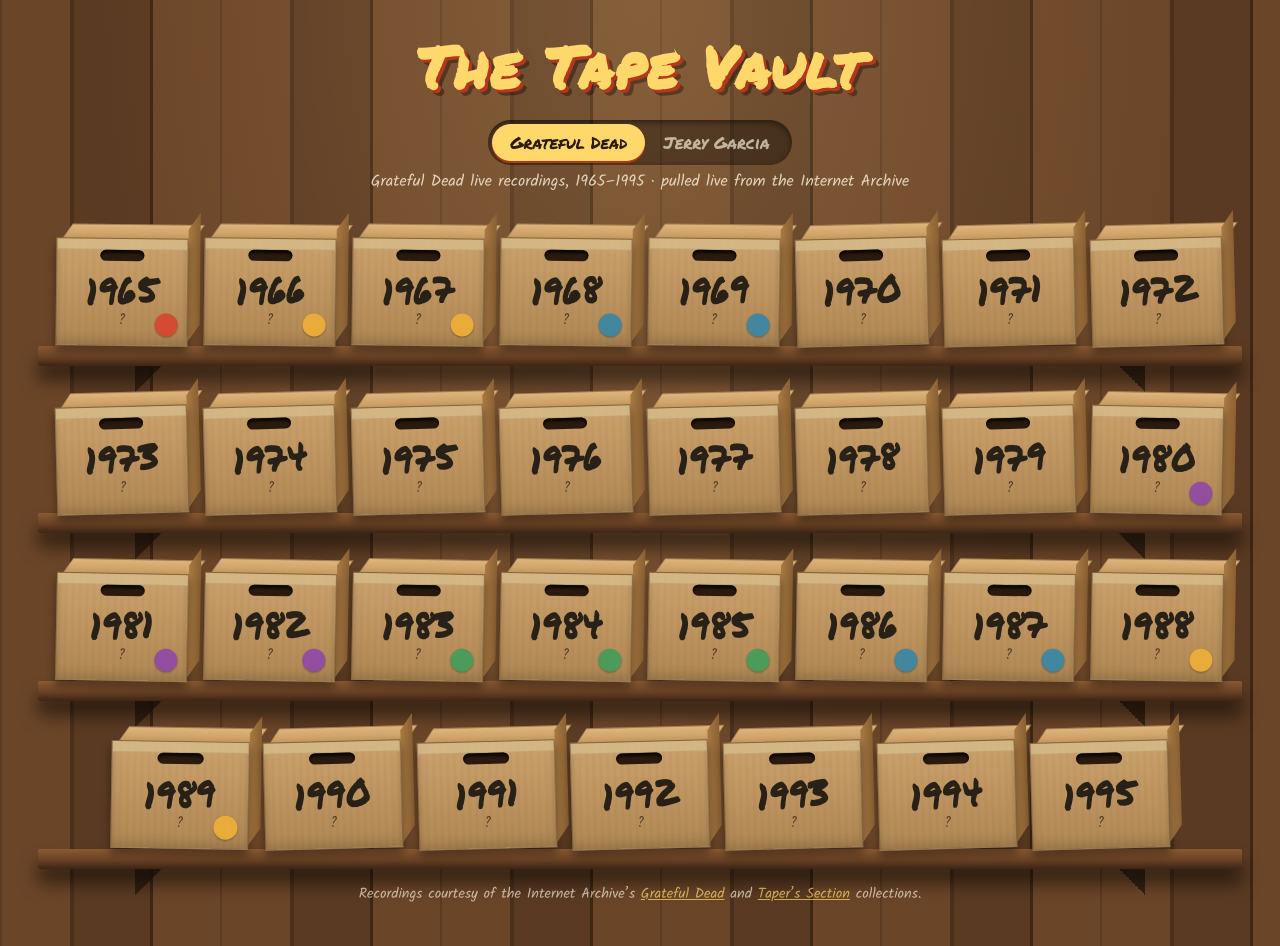
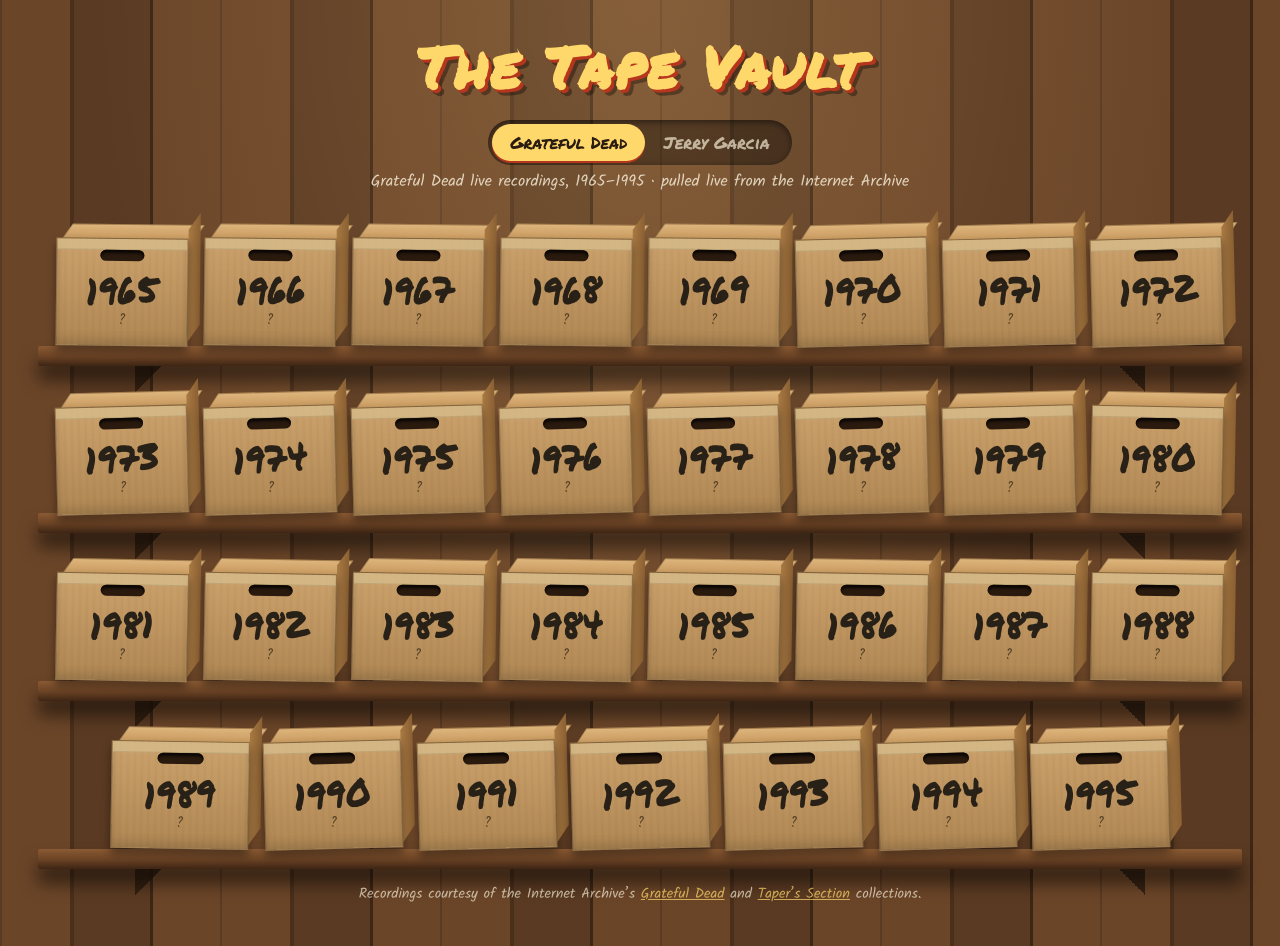
Before and after one commit to khepf/gd-library, a plain HTML site: page index.html in a window 1280 px wide. Drawn offline with Linux system fonts and the light colour scheme; no server answers.

Commit message:
remove stickers

```diff
--- a/app.js
+++ b/app.js
@@ -44,7 +44,6 @@
 
   const CACHE_TTL_MS = 24 * 60 * 60 * 1000; // 1 day
   const SPINE_COLORS = ["#e4572e", "#f2b134", "#2e86ab", "#3a9e5c", "#8e44ad", "#c0392b", "#d35400", "#16a085", "#2c3e50", "#b03a7a"];
-  const STICKER_COLORS = ["#d8402c", "#f2b134", "#2e86ab", "#3a9e5c", "#8e44ad"];
 
   const $ = (sel) => document.querySelector(sel);
   const el = (tag, cls, text) => {
@@ -276,7 +275,6 @@
         const r = hash(artist + "box" + y);
         const b = el("button", "box");
         b.style.setProperty("--tilt", `${(r - 0.5) * 5}deg`);
-        b.style.setProperty("--sticker", STICKER_COLORS[Math.floor(r * 97) % STICKER_COLORS.length]);
         b.setAttribute("aria-label", `Open the ${a.name} ${y} box`);
         b.append(el("div", "lid"), el("div", "side"));
         const front = el("div", "front");
@@ -285,7 +283,6 @@
         const count = el("div", "count", n == null ? "counting…" : countLabel(n));
         count.id = `count-${artist}-${y}`;
         front.append(count);
-        if (r > 0.55) front.append(el("div", "sticker"));
         b.append(front);
         b.addEventListener("click", () => { location.hash = `#/${artist}/${y}`; });
         shelf.append(b);
--- a/styles.css
+++ b/styles.css
@@ -166,15 +166,6 @@ button { font: inherit; cursor: pointer; }
   color: #3a2a18;
   opacity: .8;
   min-height: 1.2em;
-}
-.box .sticker {
-  position: absolute;
-  right: 7%; bottom: 8%;
-  width: 18%; aspect-ratio: 1;
-  border-radius: 50%;
-  background: var(--sticker, #d8402c);
-  box-shadow: 0 1px 2px rgba(0,0,0,.35);
-  opacity: .85;
 }
 
 /* ---------------- BOX (TOP-DOWN) ---------------- */
```
